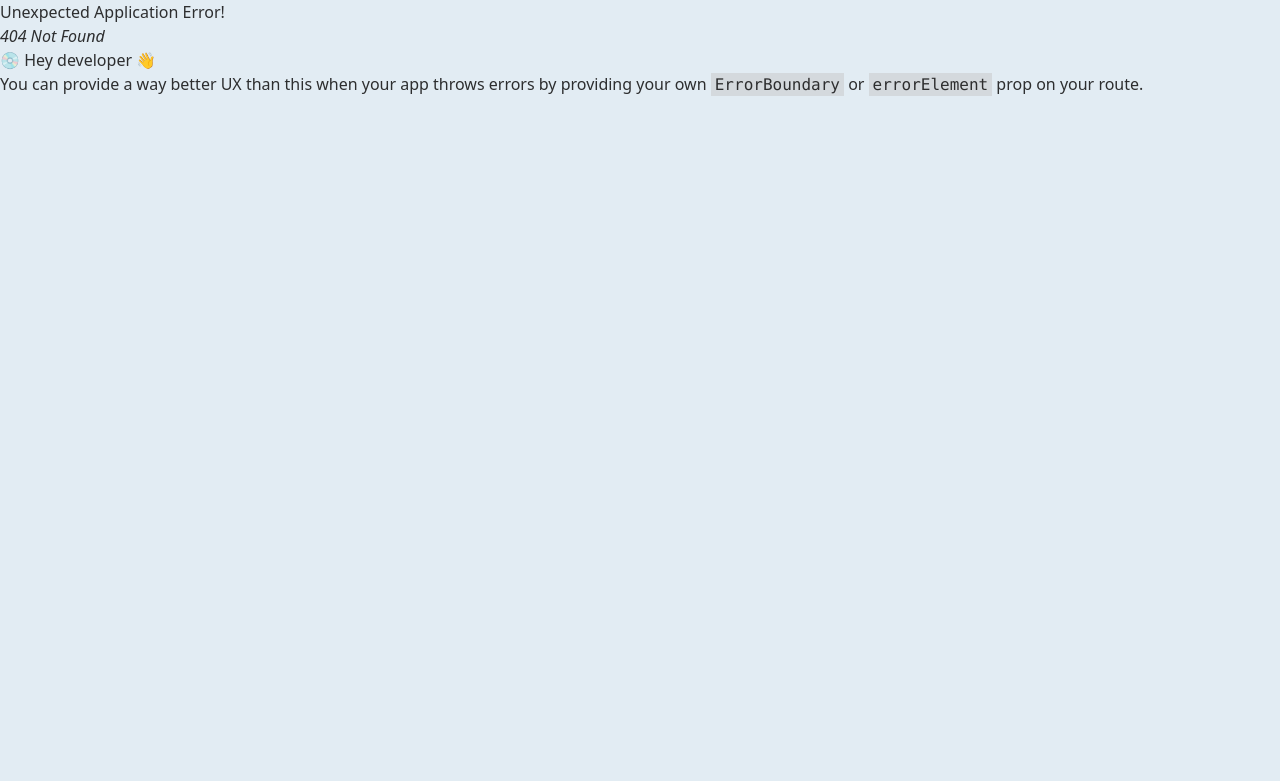
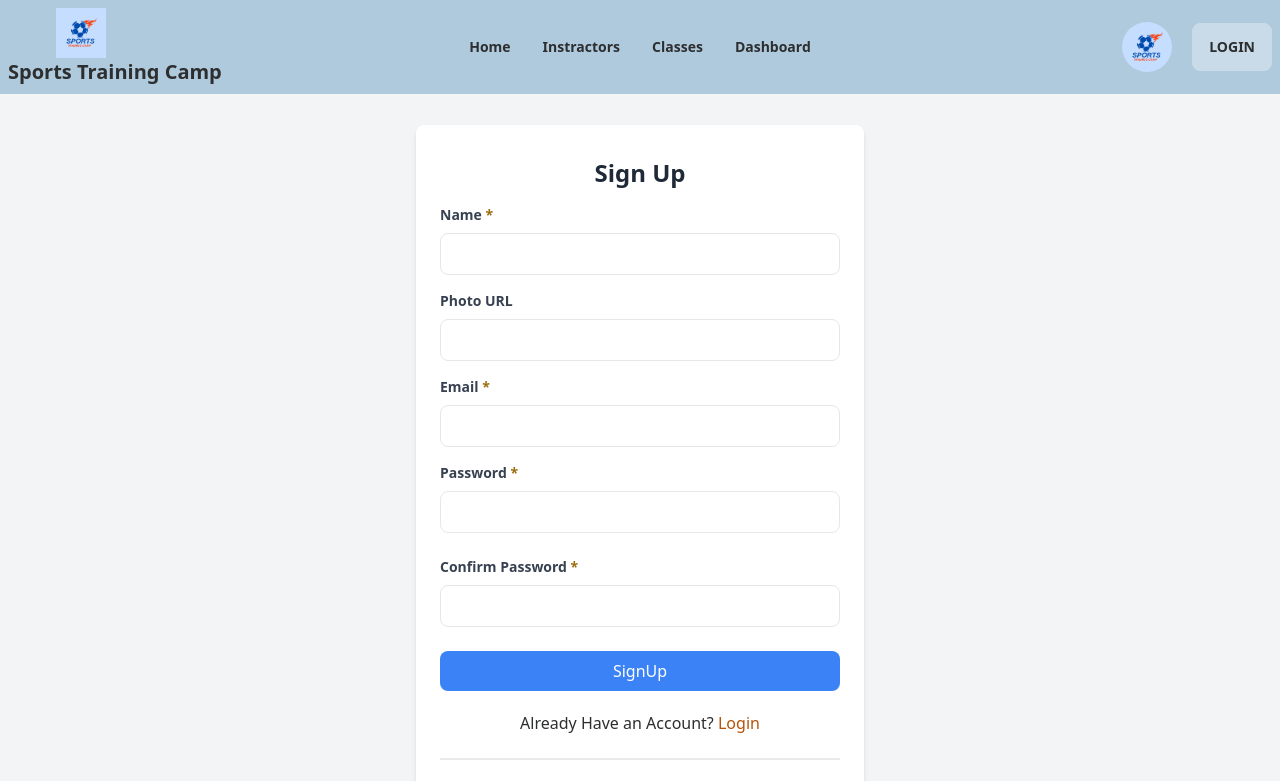
Before and after one commit to Rayhan108/Sports-training-camp, a React (Vite) app: page /signUp in a window 1280 px wide. Before the commit this address had no page. Shown: the top 781 px of the page. Built offline with nearby package versions, Linux system fonts and the light colour scheme.

Commit message:
create signup form and display error

```diff
--- a/package.json
+++ b/package.json
@@ -15,6 +15,7 @@
     "match-sorter": "^6.3.1",
     "react": "^18.2.0",
     "react-dom": "^18.2.0",
+    "react-hook-form": "^7.44.3",
     "react-hot-toast": "^2.4.1",
     "react-icons": "^4.9.0",
     "react-router-dom": "^6.12.0",
--- /dev/null
+++ b/src/Component/Shared/SocialLogin/SocialLogin.jsx
@@ -0,0 +1,15 @@
+import { FaGoogle } from "react-icons/fa";
+
+const SocialLogin = () => {
+  return (
+    <div className="text-center">
+      <div className="divider"></div>
+      <button className="btn btn-outline btn-info">
+
+        <FaGoogle></FaGoogle>Sign Up With Google
+      </button>
+    </div>
+  );
+};
+
+export default SocialLogin;
--- a/src/Page/Home/Home/Login/Login.jsx
+++ b/src/Page/Home/Home/Login/Login.jsx
@@ -1,6 +1,7 @@
 import { useState } from "react";
 import { Link } from "react-router-dom";
 import {AiFillEyeInvisible} from "react-icons/ai"
+import SocialLogin from "../../../../Component/Shared/SocialLogin/SocialLogin";
 const Login = () => {
   const [isShow,setISShow]= useState(false)
   return (
@@ -12,21 +13,20 @@ const Login = () => {
         <form>
           <div className="mb-4">
             <label
-              htmlFor="email"
+
               className="block text-gray-700 text-sm font-bold mb-2"
             >
               Email
             </label>
             <input
               type="email"
-              id="email"
+
               className="w-full px-3 py-2 border rounded-lg focus:outline-none focus:ring focus:border-blue-500"
             />
           </div>
           <div className="mb-6">
          <div className="flex justify-between">
          <label
-              htmlFor="password"
               className="block text-gray-700 text-sm font-bold mb-2"
             >
               Password
@@ -37,7 +37,7 @@ const Login = () => {
          </div>
             <input
               name="password"
-              id="password1"
+
               type={isShow?"text":"password"}
               className="w-full px-3 py-2 border rounded-lg focus:outline-none focus:ring focus:border-blue-500"
             />
@@ -49,12 +49,13 @@ const Login = () => {
           >
             Login
           </button>
-          <p className="mt-5">
+          <p className="mt-5 text-center">
             Do not Have Account?{" "}
             <Link to="/signUp">
               <span className="text-amber-700"> SignUp</span>
             </Link>
           </p>
+          <SocialLogin></SocialLogin>
         </form>
       </div>
     </div>
--- a/src/Page/SignUp/SignUp.jsx
+++ b/src/Page/SignUp/SignUp.jsx
@@ -1,10 +1,151 @@
+import { Link } from "react-router-dom";
+import SocialLogin from "../../Component/Shared/SocialLogin/SocialLogin";
+import { useForm } from "react-hook-form";
+import { useState } from "react";
+import toast from 'react-hot-toast'
+const SignUp = () => {
+    const [confirmPassword, setConfirmPassword] = useState('');
+const [confirmPasswordError, setConfirmPasswordError] = useState('');
 
-const SignUp = () => {
-    return (
-        <div>
+const handleConfirmPasswordChange = (e) => {
 
-        </div>
-    );
+    console.log(e.target.value);
+    setConfirmPassword(e.target.value);
+    setConfirmPasswordError('');
+  };
+    const {
+        register,
+        handleSubmit, reset,
+      formState: { errors },
+      } = useForm();
+      const onSubmit = data => {
+          console.log(data)
+        if (data.password !== confirmPassword) {
+            setConfirmPasswordError("Passwords don't match");
+            return;
+          }else{
+            toast.success('Password Matched')
+          }
+
+    };
+  return (
+    <div className="flex items-center justify-center min-h-screen bg-gray-100 ">
+      <div className="max-w-md w-full px-6 py-8 bg-white rounded-lg shadow-md">
+        <h2 className="text-2xl font-semibold text-center text-gray-800 mb-4">
+          Sign Up
+        </h2>
+        <form onSubmit={handleSubmit(onSubmit)} >
+          <div className="mb-4">
+            <label className="block text-gray-700 text-sm font-bold mb-2">
+              Name <span className="text-warning">*</span>
+            </label>
+            <input
+              type="text"
+              {...register("name",{required:true})}
+              className="w-full px-3 py-2 border rounded-lg focus:outline-none focus:ring focus:border-blue-500"
+            />
+             {errors.name && (
+                  <span className="text-red-600">name is required</span>
+                )}
+          </div>
+          <div className="mb-4">
+            <label className="block text-gray-700 text-sm font-bold mb-2">
+              Photo URL
+            </label>
+            <input
+              type="url"
+              {...register("photoURL")}
+              className="w-full px-3 py-2 border rounded-lg focus:outline-none focus:ring focus:border-blue-500"
+            />
+          </div>
+          <div className="mb-4">
+            <label className="block text-gray-700 text-sm font-bold mb-2">
+              Email <span className="text-warning">*</span>
+            </label>
+            <input
+              type="email"
+              {...register("email",{required:true})}
+
+              className="w-full px-3 py-2 border rounded-lg focus:outline-none focus:ring focus:border-blue-500"
+            />
+          </div>
+          <div className="mb-6">
+            <label
+
+              className="block text-gray-700 text-sm font-bold mb-2"
+            >
+              Password <span className="text-warning">*</span>
+            </label>
+
+            <input
+              name="password"
+
+              type="password"
+              {...register("password", {
+                required: true,
+                maxLength: 20,
+                minLength: 6,
+                pattern: /(?=.*[A-Z])(?=.*[!@#$&*])(?=.*[0-9])(?=.*[a-z])/,
+              })}
+              className="w-full px-3 py-2 border rounded-lg focus:outline-none focus:ring focus:border-blue-500"
+            />
+                {errors.password && (
+                  <span className="text-red-600">This field is required</span>
+                )}
+                {errors.password?.type === "pattern" && (
+                  <p role="alert">
+                    password must have one uppercase,one lowercase,one number
+                    and one special charecter
+                  </p>
+                )}
+                {errors.password?.type === "minLength" && (
+                  <p role="alert">Password must be 6 charecter</p>
+                )}
+          </div>
+          <div className="mb-6">
+            <label
+
+              className="block text-gray-700 text-sm font-bold mb-2"
+            >
+             Confirm Password <span className="text-warning">*</span>
+            </label>
+
+            <input
+              name="password"
+
+              type="password"
+              {...register("confirmPassword", {
+                required: true,
+              })}
+              value={confirmPassword}
+    onChange={handleConfirmPasswordChange}
+              className="w-full px-3 py-2 border rounded-lg focus:outline-none focus:border-blue-500"
+            />
+                {/* {errors.password && (
+                  <span className="text-red-600">This field is required</span>
+                )} */}
+                    {confirmPasswordError && (
+              <span className="text-red-600">{confirmPasswordError}</span>
+            )}
+
+          </div>
+          <button
+            type="submit"
+            className="w-full py-2 px-4 bg-blue-500 text-white rounded-lg hover:bg-blue-600  "
+          >
+            SignUp
+          </button>
+          <p className="mt-5 text-center">
+            Already Have an Account?{" "}
+            <Link to="/login">
+              <span className="text-amber-700"> Login</span>
+            </Link>
+          </p>
+          <SocialLogin></SocialLogin>
+        </form>
+      </div>
+    </div>
+  );
 };
 
 export default SignUp;
```
Also changed, not shown: src/routes/routes/router.jsx (+9 -0 lines), 1 other file (tests, documents, lock files or other folders).
